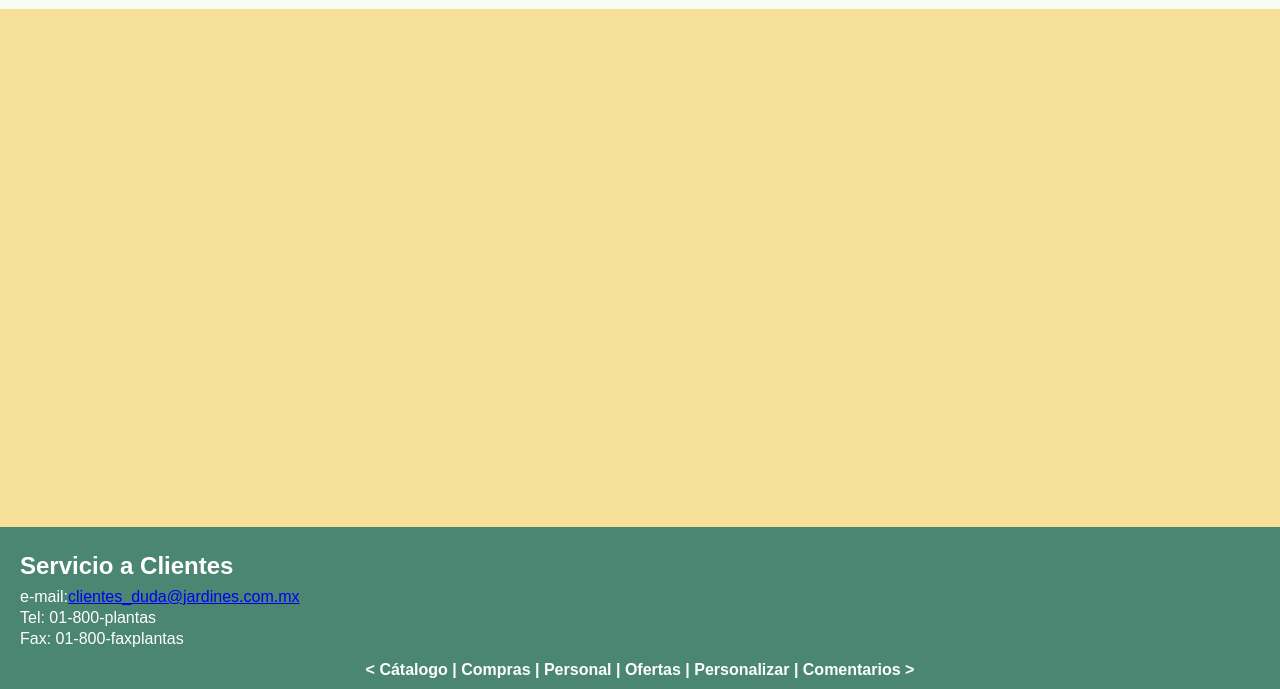
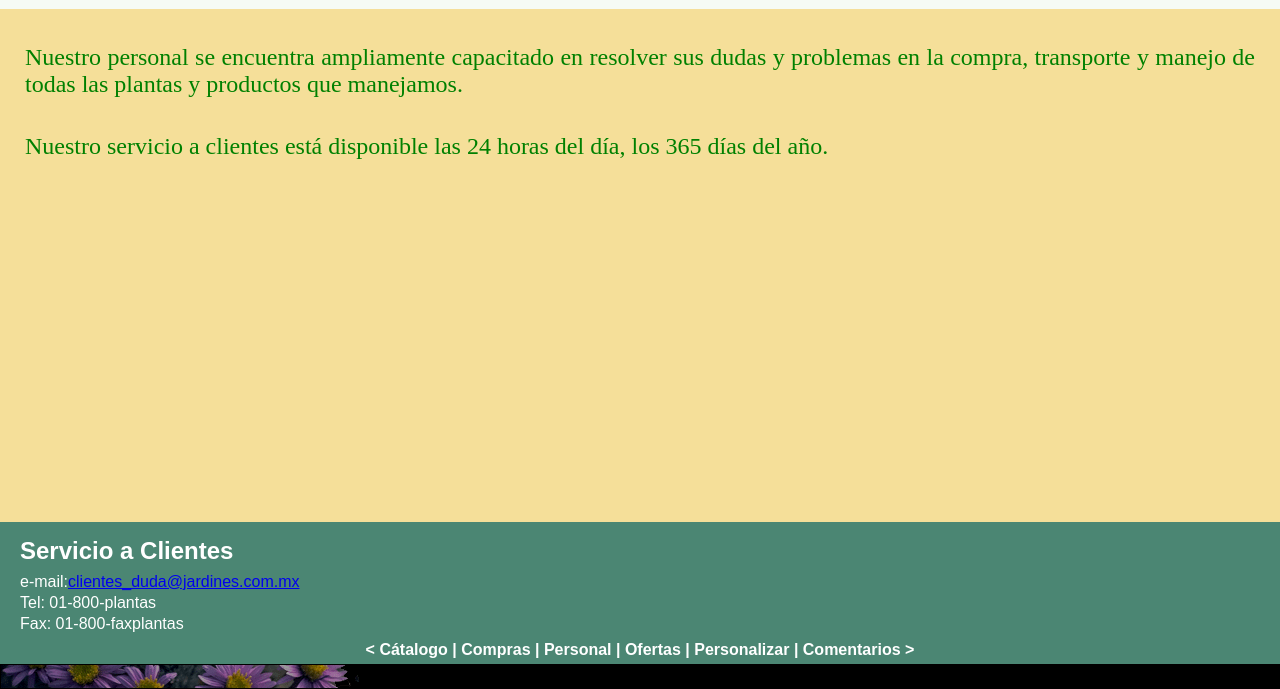
Before and after one commit to ArielFdz/ADA1_DAW, a plain HTML site: page personal.html in a window 1280 px wide. Shown: the part 111-800 px from the top of the page. Drawn offline with Linux system fonts and the light colour scheme.

Commit message:
personal

```diff
--- a/personal.html
+++ b/personal.html
@@ -16,6 +16,12 @@
         </div>
     </header>
 
+    <main>
+        <div class="textoInformacion">
+            <p>Nuestro personal se encuentra ampliamente capacitado en resolver sus dudas y problemas en la compra, transporte y manejo de todas las plantas y productos que manejamos.</p>
+            <p>Nuestro servicio a clientes está disponible las 24 horas del día, los 365 días del año.</p>
+        </div>
+    </main>
 
     <footer>
         <div class="footerCompleto">
@@ -30,6 +36,9 @@
             <div class="apartados">
                 <p> &lt; Cátalogo | Compras | Personal | Ofertas | Personalizar | Comentarios &gt;</p>
             </div>
+            <div class="barraImagen">
+                <img src="figuras/barra.gif" alt="barra">
+            </div>
         </div>
     </footer>
 
--- a/stylePersonal.css
+++ b/stylePersonal.css
@@ -9,6 +9,7 @@
 /*Diseño body*/
 
 body{
+    position: fixed;
     background-color: #F5DF99;
 }
 
@@ -17,6 +18,7 @@ body{
 header{
     height: 120px;
     display: flex;
+    width: 100%;
     background-color: #F6FBF4 ;
     color: green;
     font-size: large;
@@ -32,6 +34,24 @@ header{
     margin-right: 10px;
 }
 
+/*Diseño main*/
+
+main{
+    width: 100%;
+    height: 120px;
+    color: green;
+}
+
+.textoInformacion p{
+    padding-top: 35px;
+    padding-left: 25px;
+    padding-right: 25px;
+    font-size: x-large;
+
+    text-align:justify;
+}
+
+
 /*Diseño Footer*/
 
 footer{
@@ -44,7 +64,7 @@ footer{
 }
 
 .tituloFooter{
-    padding-top: 25px;
+    padding-top: 15px;
     padding-bottom: 8px;
     padding-left: 20px;
 
@@ -59,8 +79,18 @@ footer{
 }
 
 .apartados{
-    padding-top: 10px;
-    padding-bottom: 10px;
+    padding-top: 5px;
+    padding-bottom: 5px;
     text-align: center;
     font-weight: bold;
 }
+
+.barraImagen{
+    background-color:black ;
+}
+
+.barraImagen img{
+    display: block;
+    margin-right: auto;
+    opacity: 0.6;
+}
```
